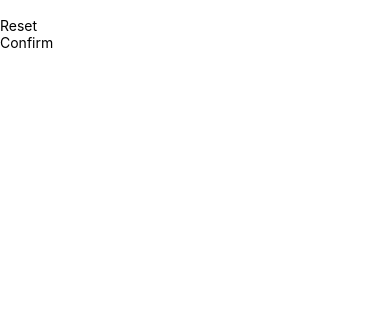
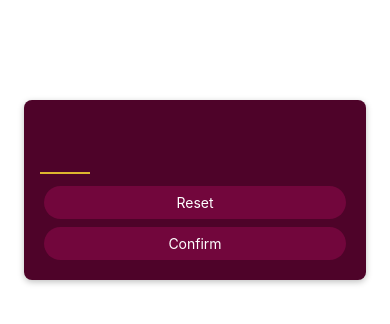
Before and after one commit to TaisAzevedo0806/GuessMyNumber, a React Native app: screen / in a window 390 px wide. Shown: the top 324 px of the page. Built offline with nearby package versions, Linux system fonts and the light colour scheme.

Commit message:
Adds button style

```diff
--- a/components/PrimaryButton.js
+++ b/components/PrimaryButton.js
@@ -1,11 +1,47 @@
-import { Text, View } from "react-native";
+import { Pressable, StyleSheet, Text, View } from "react-native";
 
 function PrimaryButton({ children }) {
+  function pressHandler() {
+    console.log("Pressed!");
+  }
+
   return (
-    <View>
-      <Text>{children}</Text>
+    <View style={styles.buttonOuterContainer}>
+      <Pressable
+        onPress={pressHandler}
+        android_ripple={{ color: "#640233" }}
+        style={({ pressed }) =>
+          pressed
+            ? [styles.pressed, styles.buttonInnerContainer]
+            : styles.buttonInnerContainer
+        }
+      >
+        <Text style={styles.buttonText}>{children}</Text>
+      </Pressable>
     </View>
   );
 }
 
 export default PrimaryButton;
+
+const styles = StyleSheet.create({
+  buttonOuterContainer: {
+    margin: 4,
+    overflow: "hidden",
+  },
+  buttonInnerContainer: {
+    backgroundColor: "#72063c",
+    borderRadius: 28,
+    elevation: 2,
+    paddingVertical: 8,
+    paddingHorizontal: 16,
+  },
+  buttonText: {
+    color: "white",
+    textAlign: "center",
+  },
+  pressed: {
+    // Used just for iOS, because android_ripple is used for Android
+    opacity: 0.75,
+  },
+});
--- a/screens/StartGameScreen.js
+++ b/screens/StartGameScreen.js
@@ -1,10 +1,14 @@
-import { TextInput, View } from "react-native";
+import { StyleSheet, TextInput, View } from "react-native";
 import PrimaryButton from "../components/PrimaryButton";
 
 function StartGameScreen() {
   return (
-    <View>
-      <TextInput />
+    <View style={styles.inputContainer}>
+      <TextInput
+        style={styles.numberInput}
+        maxLength={2}
+        keyboardType="number-pad"
+      />
       <PrimaryButton>Reset</PrimaryButton>
       <PrimaryButton>Confirm</PrimaryButton>
     </View>
@@ -12,3 +16,28 @@
 }
 
 export default StartGameScreen;
+
+const styles = StyleSheet.create({
+  inputContainer: {
+    backgroundColor: "#4e0329",
+    borderRadius: 8,
+    elevation: 4,
+    marginHorizontal: 24,
+    marginTop: 100,
+    padding: 16,
+    shadowColor: "black",
+    shadowOffset: { width: 0, height: 2 },
+    shadowOpacity: 0.25,
+    shadowRadius: 6,
+  },
+  numberInput: {
+    borderBottomColor: "#ddb52f",
+    borderBottomWidth: 2,
+    color: "#ddb52f",
+    fontSize: 32,
+    height: 50,
+    marginVertical: 8,
+    textAlign: "center",
+    width: 50,
+  },
+});
```
